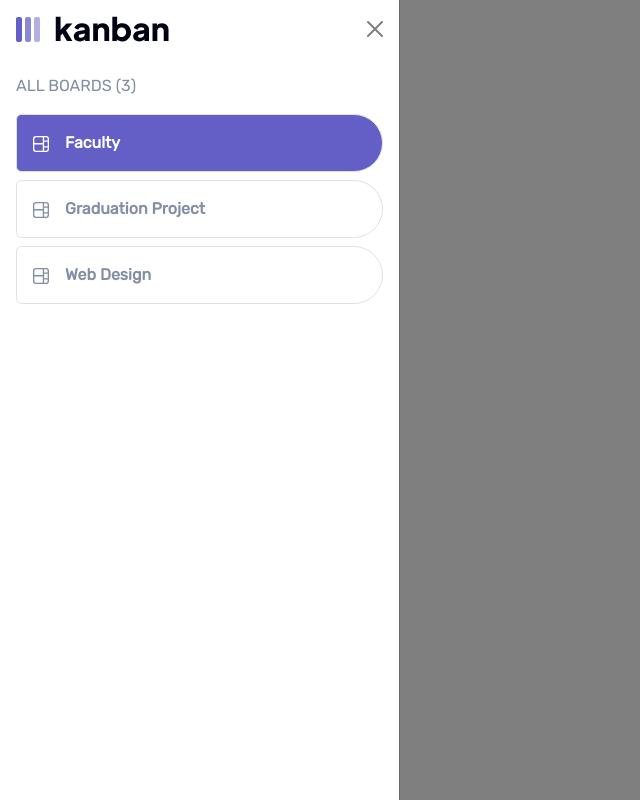
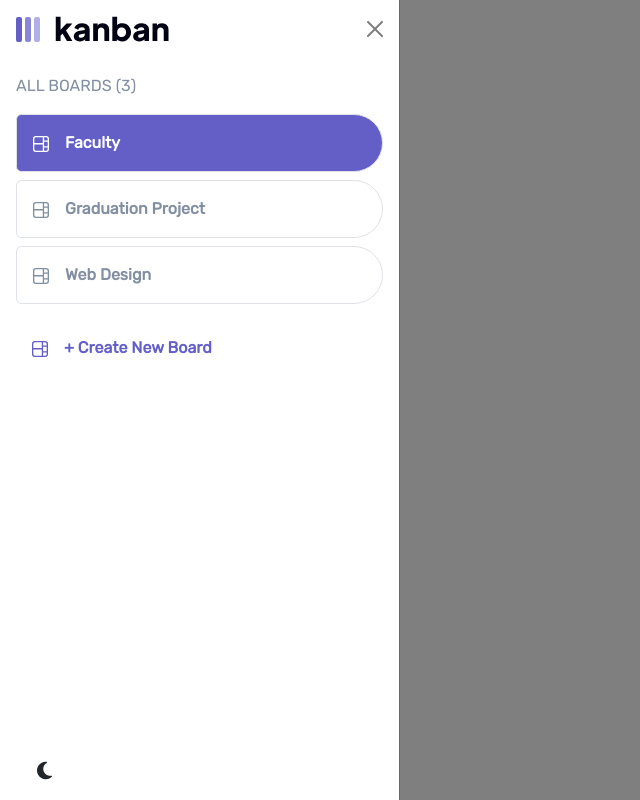
Before and after one commit to alirafatartist/ng-Kanban-Board, an Angular app: page / in a window 1280 px wide. Shown: the whole page, without its empty margins (0-640 px from the left). Built offline with nearby package versions, Linux system fonts and the light colour scheme.

Commit message:
add dark mode to sidebar ✅

```diff
--- a/src/app/components/sidebar/sidebar.component.html
+++ b/src/app/components/sidebar/sidebar.component.html
@@ -1,35 +1,94 @@
-<div #parent>
-  <div #offcanvas class="offcanvas offcanvas-start show" tabindex="-1" id="offcanvas" aria-labelledby="offcanvasLabel">
+<div class="parent">
+  <div
+    #offcanvas
+    class="offcanvas offcanvas-start show"
+    tabindex="-1"
+    id="offcanvas"
+    aria-labelledby="offcanvasLabel"
+    [ngClass]="isDarkMode?'dark':''"
+  >
     <div class="offcanvas-header">
-      <img class="offcanvas-title" id="offcanvasLabel" src="assets/images/logo-dark.svg">
-      <button type="button" class="btn-close" data-bs-dismiss="offcanvas" aria-label="Close" (click)="showbtn()"></button>
+      <img
+        class="offcanvas-title"
+        id="offcanvasLabel"
+        [src]="logoSrc"
+      />
+      <button
+        type="button"
+        class="btn-close"
+        data-bs-dismiss="offcanvas"
+        aria-label="Close"
+        (click)="showbtn()"
+      ></button>
     </div>
     <div class="offcanvas-body">
       <div>
         <p class="text-uppercase">all boards <span>(3)</span></p>
         <div class="boards d-flex flex-column gap-2">
-              <div class="board rounded d-flex align-items-center fw-bold gap-3 p-3 border active">
-                <div class="image-wrapper h-10 w-60 ">
-                  <img class="w-100" src="assets/images/icon-board-active.svg" alt="Board">
+          <div
+            class="board rounded d-flex align-items-center fw-bold gap-3 p-3 border active"
+          >
+            <div class="image-wrapper h-10 w-60">
+              <img
+                class="w-100"
+                src="assets/images/icon-board-active.svg"
+                alt="Board"
+              />
             </div>
             <p>Faculty</p>
           </div>
-              <div class="board rounded d-flex align-items-center fw-bold gap-3 p-3 border ">
-                <div class="image-wrapper h-10 w-60 ">
-                  <img class="w-100" src="assets/images/icon-board.svg" alt="Board">
+          <div
+            class="board rounded d-flex align-items-center fw-bold gap-3 p-3 border"
+          >
+            <div class="image-wrapper h-10 w-60">
+              <img
+                class="w-100"
+                src="assets/images/icon-board.svg"
+                alt="Board"
+              />
             </div>
             <p>Graduation Project</p>
           </div>
-              <div class="board rounded d-flex align-items-center fw-bold gap-3 p-3 border ">
-                <div class="image-wrapper h-10 w-60 ">
-                  <img class="w-100" src="/assets/images/icon-board.svg" alt="Board">
+          <div
+            class="board rounded d-flex align-items-center fw-bold gap-3 p-3 border"
+          >
+            <div class="image-wrapper h-10 w-60">
+              <img
+                class="w-100"
+                src="/assets/images/icon-board.svg"
+                alt="Board"
+              />
             </div>
             <p>Web Design</p>
           </div>
         </div>
+        <div class="add-board rounded d-flex align-items-center fw-bold gap-3 p-3">
+          <div class="image-wrapper h-10 w-60">
+            <img
+              class="w-100"
+              src="/assets/images/icon-board-new.svg"
+              alt="Board"
+            />
+          </div>
+          <p>+ Create New Board</p>
+        </div>
+      </div>
+      <div class="theme text-center p-2 bottom-0 position-absolute">
+        <button class="btn" (click)="toggleTheme($event)">
+          <i [class]="iconClass" class="fs-5"></i>
+        </button>
       </div>
     </div>
   </div>
-  <button class="btn position-absolute show-sidebar" data-bs-toggle="offcanvas" href="#offcanvas" role="button" aria-controls="offcanvas" (click)="showbtn()" *ngIf="isSidebarHide">Show</button>
-
+  <button
+    class="btn position-absolute show-sidebar"
+    data-bs-toggle="offcanvas"
+    href="#offcanvas"
+    role="button"
+    aria-controls="offcanvas"
+    (click)="showbtn()"
+    *ngIf="isSidebarHide"
+  >
+    Show
+  </button>
 </div>
--- a/src/app/components/sidebar/sidebar.component.scss
+++ b/src/app/components/sidebar/sidebar.component.scss
@@ -4,23 +4,38 @@
 }
 .boards {
   .board {
-    border-top-right-radius:2rem !important;
-    border-bottom-right-radius:2rem !important;
+    border-top-right-radius: 2rem !important;
+    border-bottom-right-radius: 2rem !important;
     cursor: pointer;
-    p{
+    p {
       margin: 0;
     }
-    &:hover{
+    &:hover {
       background: $line-light;
       color: $purple;
     }
-    &.active{
+    &.active {
       background: $purple;
       color: #fff;
     }
   }
+
 }
-.show-sidebar{
+.add-board{
+  border-top-right-radius: 2rem !important;
+  border-bottom-right-radius: 2rem !important;
+  cursor: pointer;
+  margin-top: 1rem;
+  color: $purple;
+  &:hover {
+    background: $line-light;
+    color: $purple;
+  }
+  p {
+    margin: 0;
+  }
+}
+.show-sidebar {
   color: #fff;
   left: 0;
   bottom: 1rem;
@@ -30,3 +45,22 @@
   border-bottom-left-radius: 0;
   z-index: 1059;
 }
+.offcanvas.dark {
+  transition: 0.3s all;
+  background: $dark-grey;
+
+  .board {
+    border-color: $dark-grey !important;
+  }
+  .theme {
+    .btn {
+      .fa-solid {
+        color: #e3b90d;
+        transition: 0.4s ease-in-out;
+        &.rotate{
+          transform: rotate(270deg);
+        }
+      }
+    }
+  }
+}
--- a/src/app/components/sidebar/sidebar.component.ts
+++ b/src/app/components/sidebar/sidebar.component.ts
@@ -7,6 +7,10 @@ import { Component, ElementRef, HostListener, ViewChild } from '@angular/core';
 })
 export class SidebarComponent {
   isSidebarHide: boolean = false;
+  isDarkMode: boolean = false;
+  logoSrc: string = 'assets/images/logo-dark.svg';
+  iconClass:string="fa-solid fa-moon"
+
   @ViewChild('offcanvas') offcanvasElement!: ElementRef;
   showbtn(): void {
     if (
@@ -35,4 +39,16 @@ export class SidebarComponent {
       this.checkAreaModel();
     }
   }
+
+  toggleTheme(e:Event) {
+    this.isDarkMode = !this.isDarkMode;
+
+    if (this.isDarkMode) {
+      this.logoSrc = 'assets/images/logo-light.svg';
+      this.iconClass="fa-solid fa-sun rotate"
+    } else {
+      this.logoSrc = 'assets/images/logo-dark.svg';
+      this.iconClass="fa-solid fa-moon rotate"
+    }
+  }
 }
--- a/src/index.html
+++ b/src/index.html
@@ -2,10 +2,10 @@
 <html lang="en">
 <head>
   <meta charset="utf-8">
-  <title>Task</title>
+  <title>Kanban | Board</title>
   <base href="/">
   <meta name="viewport" content="width=device-width, initial-scale=1">
-  <link rel="icon" type="image/x-icon" href="favicon.ico">
+  <link rel="stylesheet" href="https://cdnjs.cloudflare.com/ajax/libs/font-awesome/6.6.0/css/all.min.css" integrity="sha512-Kc323vGBEqzTmouAECnVceyQqyqdsSiqLQISBL29aUW4U/M7pSPA/gEUZQqv1cwx4OnYxTxve5UMg5GT6L4JJg==" crossorigin="anonymous" referrerpolicy="no-referrer" />  <link rel="icon" type="image/x-icon" href="favicon.ico">
 </head>
 <body>
   <app-root></app-root>
--- a/src/styles.scss
+++ b/src/styles.scss
@@ -1,14 +1,10 @@
+@import './app/scss/variables';
 @import url("https://fonts.googleapis.com/css2?family=Rubik&display=swap");
-$main-color: #f53838;
-$primary-color: #0b132a;
-$font-color: #4f5665;
-*,
-*::after,
-*::before {
+
+*{
   margin: 0;
   padding: 0;
   font-family: "Rubik", sans-serif;
-  // transition: all 0.4s;
 }
 a {
   text-decoration: none;
@@ -18,7 +14,7 @@ li {
   list-style: none;
 }
 ::selection{
-  background: #e50914;
+  background: $purple;
   color: #fff;
 }
 button{
```
Lines whose indentation alone changed are shown as unchanged.
